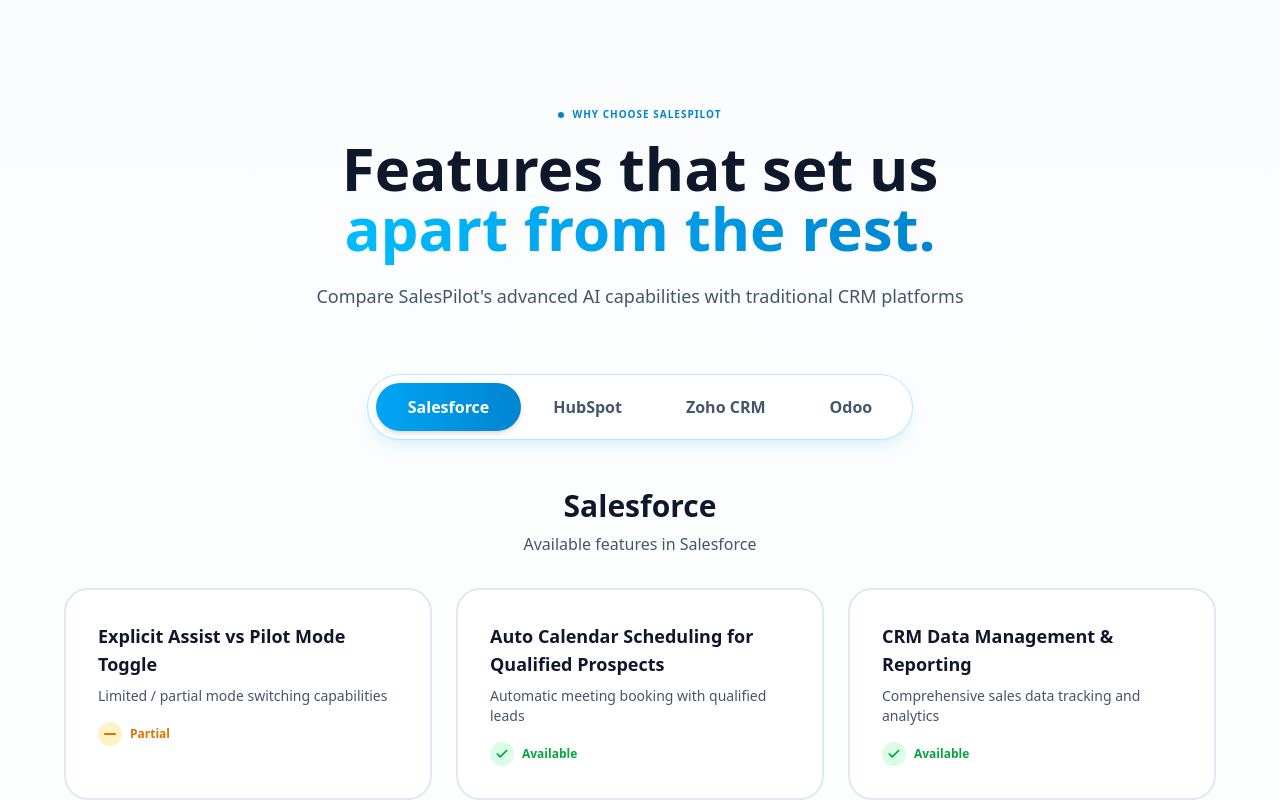
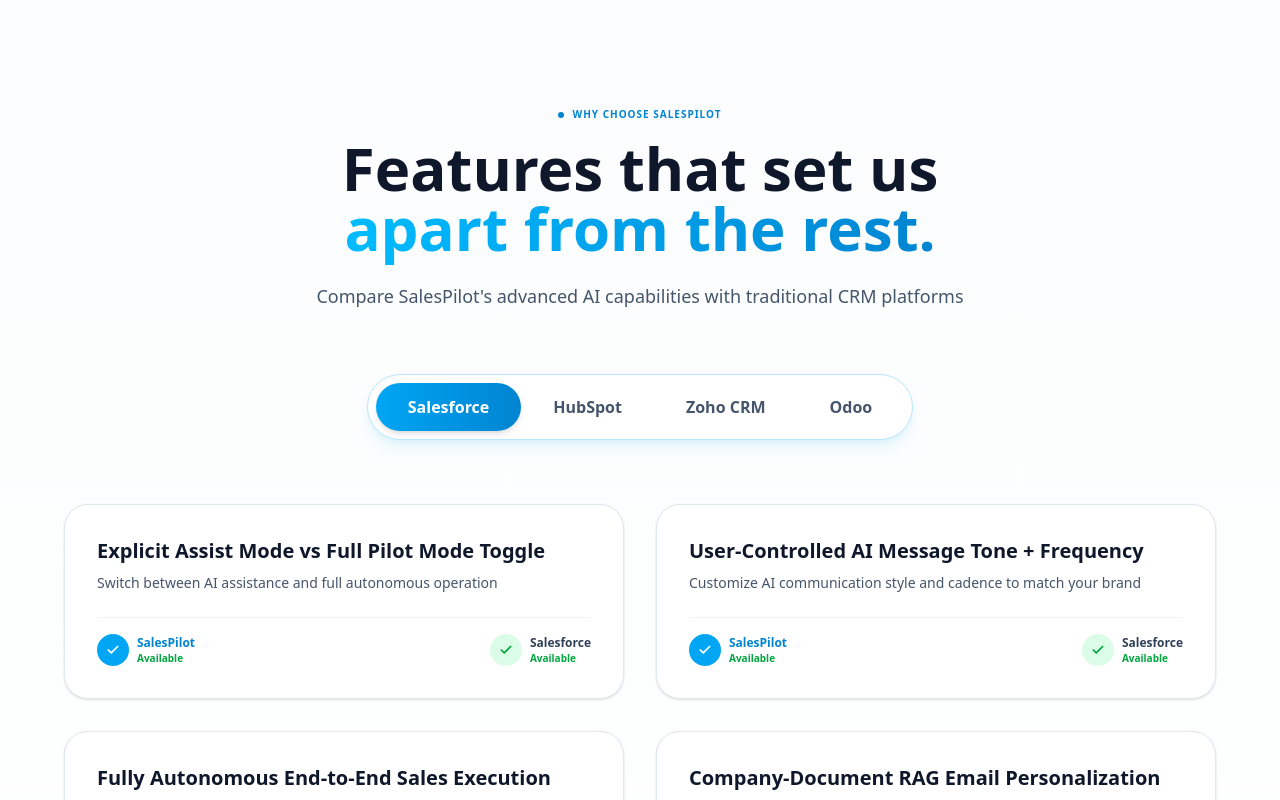
Before and after one commit to SudharshanAIML/sales-pilot, a React (Vite) app in the folder frontend/: page / in a window 1280 px wide. Shown: the part 2000-2800 px from the top of the page. Built offline with nearby package versions, Linux system fonts and the light colour scheme; no server answers.

Commit message:
fix: landing page feature comparsion

```diff
--- a/frontend/src/pages/LandingPage.jsx
+++ b/frontend/src/pages/LandingPage.jsx
@@ -285,116 +285,159 @@
       {
         id: 2,
         title: 'Company-Document RAG Email Personalization',
-        description: 'Uses internal PDFs, decks, playbooks for personalized outreach',
+        description: 'AI-powered email personalization using company documents and context',
         status: true
       },
       {
         id: 3,
         title: 'Independent Agentic Decision Engine',
-        description: 'AI decides who/when/what to act on independently',
+        description: 'AI decides who and when to contact, not just recommendations',
         status: true
       },
       {
         id: 4,
-        title: 'Explicit Assist vs Pilot Mode Toggle',
-        description: 'Switch between human-in-the-loop and full autonomy',
+        title: 'Explicit Assist Mode vs Full Pilot Mode Toggle',
+        description: 'Switch between AI assistance and full autonomous operation',
         status: true
       },
       {
         id: 5,
-        title: 'User-Controlled AI Communication Tone & Frequency',
-        description: 'Customize AI messaging style and cadence',
-        status: true
-      },
-      {
-        id: 6,
-        title: 'Self-Initiated Outreach Without Triggers',
-        description: 'AI starts actions proactively without manual triggers',
-        status: true
-      },
-      {
-        id: 7,
-        title: 'Auto Calendar Scheduling for Qualified Prospects',
-        description: 'Automatic meeting booking with qualified leads',
+        title: 'User-Controlled AI Message Tone + Frequency',
+        description: 'Customize AI communication style and cadence to match your brand',
         status: true
       }
     ],
     'Salesforce': [
       {
-        id: 4,
-        title: 'Explicit Assist vs Pilot Mode Toggle',
-        description: 'Limited / partial mode switching capabilities',
-        status: 'partial'
+        id: 1,
+        title: 'Fully Autonomous End-to-End Sales Execution',
+        description: 'Complete automation from prospecting to booking and CRM updates',
+        status: false
       },
       {
-        id: 7,
-        title: 'Auto Calendar Scheduling for Qualified Prospects',
-        description: 'Automatic meeting booking with qualified leads',
+        id: 2,
+        title: 'Company-Document RAG Email Personalization',
+        description: 'AI-powered email personalization using company documents and context',
+        status: false
+      },
+      {
+        id: 3,
+        title: 'Independent Agentic Decision Engine',
+        description: 'AI decides who and when to contact, not just recommendations',
+        status: false
+      },
+      {
+        id: 4,
+        title: 'Explicit Assist Mode vs Full Pilot Mode Toggle',
+        description: 'Switch between AI assistance and full autonomous operation',
         status: true
       },
       {
-        id: 8,
-        title: 'CRM Data Management & Reporting',
-        description: 'Comprehensive sales data tracking and analytics',
+        id: 5,
+        title: 'User-Controlled AI Message Tone + Frequency',
+        description: 'Customize AI communication style and cadence to match your brand',
         status: true
       }
     ],
     'HubSpot': [
       {
-        id: 6,
-        title: 'Self-Initiated Outreach',
-        description: 'Within predefined sequences, not fully autonomous',
-        status: 'partial'
+        id: 1,
+        title: 'Fully Autonomous End-to-End Sales Execution',
+        description: 'Complete automation from prospecting to booking and CRM updates',
+        status: false
       },
       {
-        id: 7,
-        title: 'Auto Calendar Scheduling for Qualified Prospects',
-        description: 'Automatic meeting booking with qualified leads',
+        id: 2,
+        title: 'Company-Document RAG Email Personalization',
+        description: 'AI-powered email personalization using company documents and context',
         status: true
       },
       {
-        id: 9,
-        title: 'Email Marketing Automation',
-        description: 'Template-based email campaigns and workflows',
+        id: 3,
+        title: 'Independent Agentic Decision Engine',
+        description: 'AI decides who and when to contact, not just recommendations',
+        status: false
+      },
+      {
+        id: 4,
+        title: 'Explicit Assist Mode vs Full Pilot Mode Toggle',
+        description: 'Switch between AI assistance and full autonomous operation',
+        status: false
+      },
+      {
+        id: 5,
+        title: 'User-Controlled AI Message Tone + Frequency',
+        description: 'Customize AI communication style and cadence to match your brand',
         status: true
       }
     ],
     'Zoho CRM': [
       {
+        id: 1,
+        title: 'Fully Autonomous End-to-End Sales Execution',
+        description: 'Complete automation from prospecting to booking and CRM updates',
+        status: false
+      },
+      {
+        id: 2,
+        title: 'Company-Document RAG Email Personalization',
+        description: 'AI-powered email personalization using company documents and context',
+        status: false
+      },
+      {
         id: 3,
         title: 'Independent Agentic Decision Engine',
-        description: 'Task-level, rule-trained decision making',
-        status: 'partial'
+        description: 'AI decides who and when to contact, not just recommendations',
+        status: true
       },
       {
-        id: 7,
-        title: 'Auto Calendar Scheduling for Qualified Prospects',
-        description: 'Basic calendar scheduling capabilities',
-        status: 'partial'
+        id: 4,
+        title: 'Explicit Assist Mode vs Full Pilot Mode Toggle',
+        description: 'Switch between AI assistance and full autonomous operation',
+        status: false
       },
       {
-        id: 10,
-        title: 'Lead Scoring & Assignment',
-        description: 'Rule-based lead qualification and routing',
+        id: 5,
+        title: 'User-Controlled AI Message Tone + Frequency',
+        description: 'Customize AI communication style and cadence to match your brand',
         status: true
       }
     ],
     'Odoo': [
       {
-        id: 7,
-        title: 'Auto Calendar Scheduling for Qualified Prospects',
-        description: 'Manual / non-AI scheduling',
-        status: 'partial'
+        id: 1,
+        title: 'Fully Autonomous End-to-End Sales Execution',
+        description: 'Complete automation from prospecting to booking and CRM updates',
+        status: false
       },
       {
-        id: 11,
-        title: 'Basic Sales Pipeline Management',
-        description: 'Traditional CRM pipeline tracking',
+        id: 2,
+        title: 'Company-Document RAG Email Personalization',
+        description: 'AI-powered email personalization using company documents and context',
+        status: false
+      },
+      {
+        id: 3,
+        title: 'Independent Agentic Decision Engine',
+        description: 'AI decides who and when to contact, not just recommendations',
+        status: false
+      },
+      {
+        id: 4,
+        title: 'Explicit Assist Mode vs Full Pilot Mode Toggle',
+        description: 'Switch between AI assistance and full autonomous operation',
+        status: true
+      },
+      {
+        id: 5,
+        title: 'User-Controlled AI Message Tone + Frequency',
+        description: 'Customize AI communication style and cadence to match your brand',
         status: true
       }
     ]
   };
 
+  const salesPilotFeatures = allFeatures['SalesPilot'];
   const competitorFeatures = allFeatures[selectedCompetitor] || [];
 
   return (
@@ -427,7 +470,7 @@
           whileInView={{ opacity: 1, y: 0 }}
           viewport={{ once: true }}
           transition={{ duration: 0.6, delay: 0.2 }}
-          className="flex justify-center mb-12"
+          className="flex justify-center mb-16"
         >
           <div className="inline-flex bg-white rounded-full p-2 border border-sky-200 shadow-lg shadow-sky-500/10">
             {competitors.map((competitor) => (
@@ -446,92 +489,80 @@
           </div>
         </motion.div>
 
-        {/* Two Column Layout */}
+        {/* Feature Comparison - 2 Column Grid */}
         <div className="grid grid-cols-1 lg:grid-cols-2 gap-8">
-          {/* Competitor Features - Top */}
+          {salesPilotFeatures
+            .map(spFeature => {
+              const compFeature = competitorFeatures.find(f => f.id === spFeature.id);
+              return { spFeature, compFeature };
+            })
+            .sort((a, b) => {
+              // Sort: available/partial features first, then not available
+              const aHasFeature = a.compFeature?.status === true || a.compFeature?.status === 'partial';
+              const bHasFeature = b.compFeature?.status === true || b.compFeature?.status === 'partial';
+              if (aHasFeature && !bHasFeature) return -1;
+              if (!aHasFeature && bHasFeature) return 1;
+              return 0;
+            })
+            .map(({ spFeature, compFeature }, index) => (
               <motion.div
+                key={spFeature.id}
                 initial={{ opacity: 0, y: 20 }}
                 whileInView={{ opacity: 1, y: 0 }}
                 viewport={{ once: true }}
-            transition={{ duration: 0.6, delay: 0.3 }}
-            className="lg:col-span-2"
+                transition={{ duration: 0.5, delay: index * 0.1 }}
+                className="bg-white border border-slate-200 rounded-3xl p-8 shadow-sm hover:shadow-xl transition-all"
               >
-            <div className="text-center mb-8">
-              <h3 className="text-3xl font-bold text-slate-900 mb-2">{selectedCompetitor}</h3>
-              <p className="text-slate-600">Available features in {selectedCompetitor}</p>
+                {/* Feature Title */}
+                <h3 className="text-xl font-bold text-slate-900 mb-2">{spFeature.title}</h3>
+                <p className="text-sm text-slate-600 mb-6">{spFeature.description}</p>
+
+                {/* Comparison Row */}
+                <div className="flex items-center justify-between pt-4 border-t border-slate-100">
+                  {/* SalesPilot Status */}
+                  <div className="flex items-center gap-2">
+                    <div className="w-8 h-8 bg-sky-500 rounded-full flex items-center justify-center">
+                      <Check className="text-white" size={14} strokeWidth={3} />
+                    </div>
+                    <div>
+                      <p className="text-xs font-bold text-sky-600">SalesPilot</p>
+                      <p className="text-[10px] text-green-600 font-semibold">Available</p>
+                    </div>
                   </div>
 
-            <div className="grid grid-cols-1 md:grid-cols-2 lg:grid-cols-3 gap-6">
-              {competitorFeatures.map((feature, index) => (
-                <motion.div
-                  key={feature.id}
-                  initial={{ opacity: 0, scale: 0.95 }}
-                  animate={{ opacity: 1, scale: 1 }}
-                  transition={{ duration: 0.3, delay: index * 0.1 }}
-                  className="bg-white border-2 border-slate-200 rounded-3xl p-8 hover:shadow-xl hover:shadow-slate-500/10 transition-all hover:scale-105 hover:border-slate-300"
-                >
-                  <h4 className="text-lg font-bold text-slate-900 mb-2">{feature.title}</h4>
-                  <p className="text-sm text-slate-600 mb-4">{feature.description}</p>
-
+                  {/* Competitor Status */}
                   <div className="flex items-center gap-2">
-                    <div className={`w-6 h-6 rounded-full flex items-center justify-center ${
-                      feature.status === 'partial'
+                    <div className={`w-8 h-8 rounded-full flex items-center justify-center ${
+                      compFeature?.status === false
+                        ? 'bg-slate-200'
+                        : compFeature?.status === 'partial'
                         ? 'bg-amber-100'
                         : 'bg-green-100'
                     }`}>
-                      {feature.status === 'partial' ? (
+                      {compFeature?.status === false ? (
+                        <X className="text-slate-500" size={14} strokeWidth={3} />
+                      ) : compFeature?.status === 'partial' ? (
                         <div className="w-3 h-0.5 bg-amber-600 rounded" />
                       ) : (
                         <Check className="text-green-600" size={14} strokeWidth={3} />
                       )}
                     </div>
-                    <span className={`text-xs font-semibold ${
-                      feature.status === 'partial' ? 'text-amber-600' : 'text-green-600'
+                    <div>
+                      <p className="text-xs font-bold text-slate-700">{selectedCompetitor}</p>
+                      <p className={`text-[10px] font-semibold ${
+                        compFeature?.status === false
+                          ? 'text-slate-500'
+                          : compFeature?.status === 'partial'
+                          ? 'text-amber-600'
+                          : 'text-green-600'
                       }`}>
-                      {feature.status === 'partial' ? 'Partial' : 'Available'}
-                    </span>
+                        {compFeature?.status === false ? 'Not Available' : compFeature?.status === 'partial' ? 'Partial' : 'Available'}
+                      </p>
+                    </div>
+                  </div>
                 </div>
               </motion.div>
             ))}
-            </div>
-          </motion.div>
-
-          {/* SalesPilot Features - Bottom */}
-          <motion.div
-            initial={{ opacity: 0, y: 20 }}
-            whileInView={{ opacity: 1, y: 0 }}
-            viewport={{ once: true }}
-            transition={{ duration: 0.6, delay: 0.5 }}
-            className="lg:col-span-2 mt-8"
-          >
-            <div className="text-center mb-8">
-              <h3 className="text-3xl font-bold bg-gradient-to-r from-sky-500 to-sky-700 bg-clip-text text-transparent mb-2">SalesPilot</h3>
-              <p className="text-slate-600">Complete AI-powered sales automation platform</p>
-            </div>
-
-            <div className="grid grid-cols-1 md:grid-cols-2 lg:grid-cols-3 gap-6">
-              {allFeatures['SalesPilot'].map((feature, index) => (
-                <motion.div
-                  key={feature.id}
-                  initial={{ opacity: 0, y: 20 }}
-                  whileInView={{ opacity: 1, y: 0 }}
-                  viewport={{ once: true }}
-                  transition={{ duration: 0.5, delay: index * 0.1 }}
-                  className="bg-gradient-to-br from-sky-50 to-white border-2 border-sky-200 rounded-3xl p-8 hover:shadow-2xl hover:shadow-sky-500/30 transition-all group hover:scale-105 hover:border-sky-400"
-                >
-                  <h4 className="text-lg font-bold text-slate-900 mb-2">{feature.title}</h4>
-                  <p className="text-sm text-slate-600 mb-4">{feature.description}</p>
-
-                  <div className="flex items-center gap-2">
-                    <div className="w-6 h-6 bg-gradient-to-r from-sky-500 to-sky-600 rounded-full flex items-center justify-center shadow-lg shadow-sky-500/30">
-                      <Check className="text-white" size={14} strokeWidth={3} />
-                    </div>
-                    <span className="text-xs font-semibold text-sky-600">Available</span>
-                  </div>
-                </motion.div>
-              ))}
-            </div>
-          </motion.div>
         </div>
 
         {/* CTA */}
@@ -540,7 +571,7 @@
           whileInView={{ opacity: 1, y: 0 }}
           viewport={{ once: true }}
           transition={{ duration: 0.6, delay: 0.6 }}
-          className="text-center mt-16"
+          className="text-center mt-20"
         >
           <p className="text-slate-600 mb-6 text-lg">Ready to experience the future of sales automation?</p>
           <button
```
Lines whose indentation alone changed are shown as unchanged.
